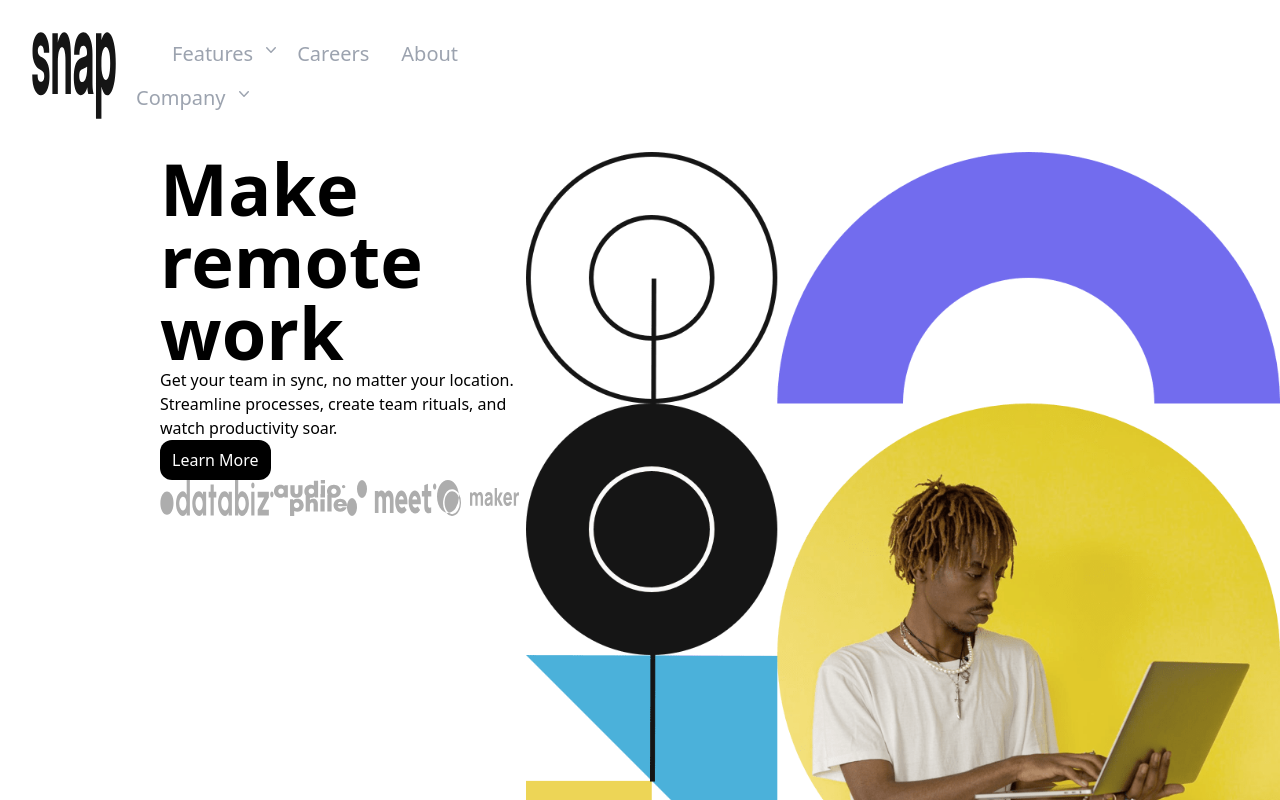
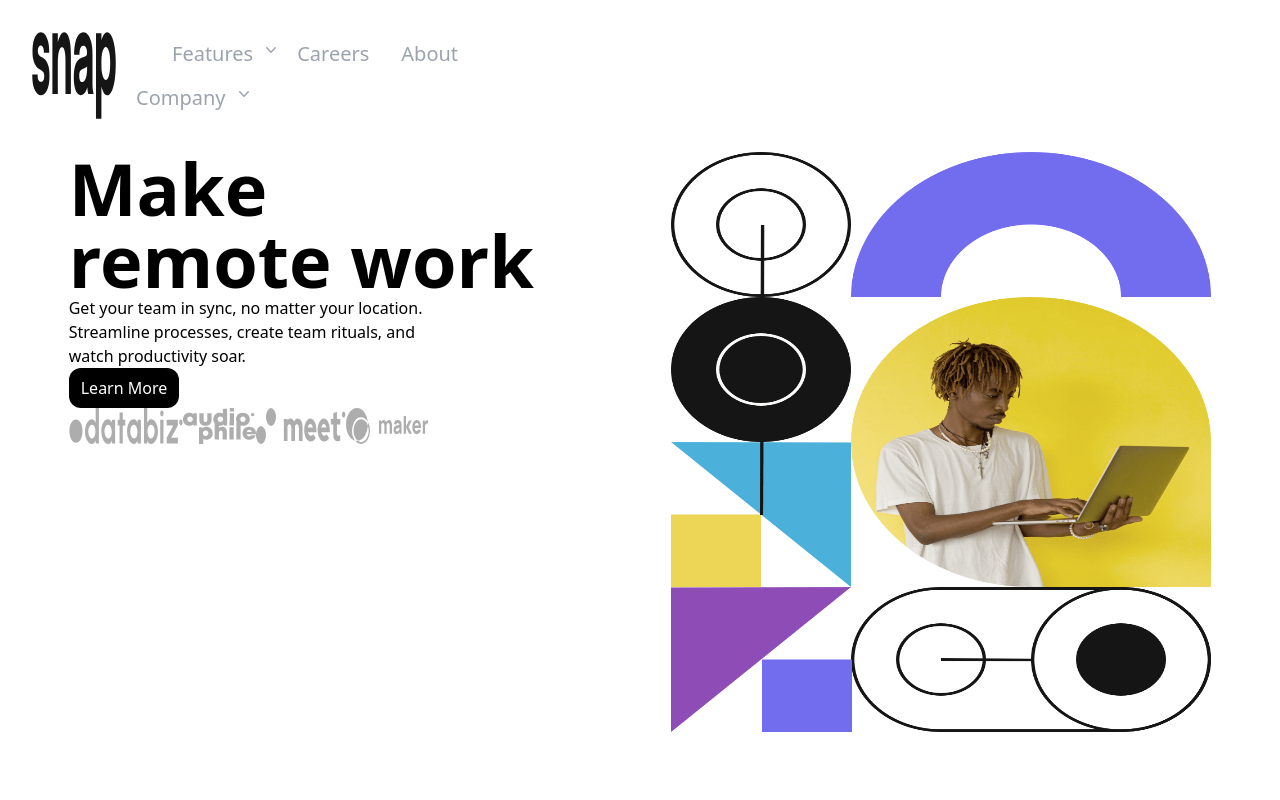
Before and after one commit to kunwarabhi7/challenge-2, a React (Create React App) app: page / in a window 1280 px wide. Shown: the top 800 px of the page. Built offline with nearby package versions, Linux system fonts and the light colour scheme.

Commit message:
fix hero image

```diff
--- a/src/component/Hero.jsx
+++ b/src/component/Hero.jsx
@@ -7,8 +7,8 @@ import HeroImage from '../images/image-hero-desktop.png'
 
 const Hero = () => {
   return (
-    <div className='flex'>
-      <div className='ml-40'>
+    <div className='flex justify-around'>
+      <div className=''>
         <h1 className='text-7xl font-semibold '  >Make <br /> remote work</h1>
         <p>Get your team in sync, no matter your location. <br/> Streamline processes, create team rituals, and <br />watch productivity soar.</p>
  <button className='bg-black text-white px-3 py-2 rounded-xl'>Learn More</button>
@@ -20,7 +20,7 @@ const Hero = () => {
  </div>
       </div>
       <div>
-        <img src={HeroImage} alt="" />
+        <img src={HeroImage} alt="hero" className='w-[540px] h-[580px]'  />
       </div>
     </div>
   )
```
